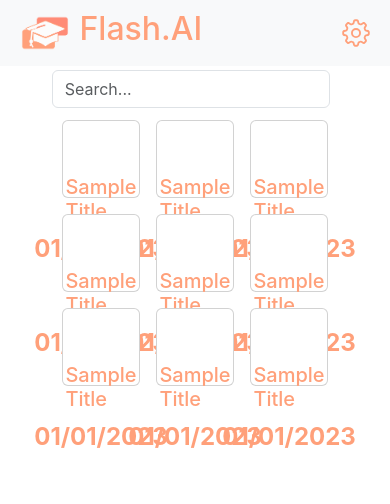
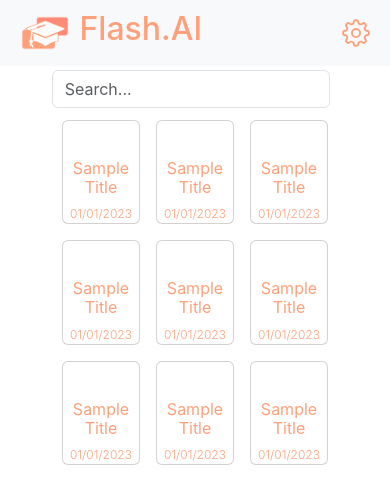
Before and after one commit to Macpickle/Flash.AI, a React (Create React App) app in the folder frontend/: page /home in a window 390 px wide. Shown: the top 504 px of the page. Built offline with nearby package versions, Linux system fonts and the light colour scheme.

Commit message:
updated home page, more accessible, responsive for mobile devices

```diff
--- a/frontend/package.json
+++ b/frontend/package.json
@@ -13,6 +13,7 @@
     "react-icons": "^5.4.0",
     "react-router-dom": "^7.1.5",
     "react-scripts": "5.0.1",
+    "react-tooltip": "^5.28.0",
     "web-vitals": "^2.1.4"
   },
   "scripts": {
--- a/frontend/src/App.js
+++ b/frontend/src/App.js
@@ -5,7 +5,6 @@ import Landing from './pages/Landing';
 import Home from './pages/Home';
 import Login from './pages/Registry/Login';
 import Register from './pages/Registry/Register';
-
 
 import './components/stylesheets/index.css';
 
--- a/frontend/src/pages/Home.js
+++ b/frontend/src/pages/Home.js
@@ -2,31 +2,49 @@ import NavBar from '../components/Navbar';
 import { GoGear } from "react-icons/go";
 import { MdDelete } from "react-icons/md";
 import { IoMdCreate } from "react-icons/io";
+import { Tooltip } from 'react-tooltip';
 
 const testCard = (index) => {
     return (
-        <div className="card doc m-2" key={index} style={{width: '20dvw', height: '20dvw'}}>
-            <div className="hide">
-                <button className = "transparent-button"><IoMdCreate className="icon" size={30} /></button>
-                <button className = "transparent-button"><MdDelete className="icon" size={30} /></button>
+        <div className="card doc m-2 d-flex flex-column justify-content-center align-items-center" key={index} style={{ width: '100%', maxWidth: '20dvw', height: 'auto', aspectRatio: '1/1' }}>
+            <div className="hide d-flex justify-content-end w-100">
+                <button className="transparent-button" data-tooltip-id={`edit-tooltip-${index}`} data-tooltip-content="Edit">
+                    <IoMdCreate className="icon" size={30} />
+                </button>
+                <Tooltip id={`edit-tooltip-${index}`} place="bottom" style={{ fontSize: '0.4em' }} />
+                <button className="transparent-button" data-tooltip-id={`delete-tooltip-${index}`} data-tooltip-content="Delete">
+                    <MdDelete className="icon" size={30} />
+                </button>
+                <Tooltip id={`delete-tooltip-${index}`} place="bottom" style={{ fontSize: '0.4em' }} />
             </div>
 
-            <div className="card-body d-flex flex-column justify-content-center align-items-center">
-                <h5 className="card-title">Sample Title</h5>
-                <p className="card-text">01/01/2023</p>
+            <div className="d-flex flex-column justify-content-center align-items-center flex-grow-1">
+                <h5 className="card-title text-center">Sample Title</h5>
+                <p className="card-text text-center">01/01/2023</p>
             </div>
         </div>
     )
 }
 
 function Home() {
+    function handleDelete() {
+        // Delete document
+    }
+
+    function handleEdit() {
+        // Edit document
+    }
+
     return (
         <div>
             <NavBar>
-                <a href="/settings"><GoGear className="icon-gear" size={30} /></a>
+                <a href="/settings" data-tooltip-id="settings-tooltip" data-tooltip-content="Settings">
+                    <GoGear className="icon-gear" size={30} />
+                </a>
+                <Tooltip id="settings-tooltip" place="bottom" style={{ fontSize: '0.6em' }} />
             </NavBar>
 
-            <div className="container-fluid d-flex flex-column align-items-center" style = {{padding: '1%'}}>
+            <div className="container-fluid d-flex flex-column align-items-center" style={{ padding: '1%' }}>
                 <div className="search-bar w-75 d-flex align-items-center">
                     <input type="text" placeholder="Search..." className="form-control me-2" />
                 </div>
@@ -37,7 +55,6 @@ function Home() {
                     testCard(index)
                 ))}
             </div>
-
         </div>
     );
 }
--- a/frontend/src/stylesheets/index.css
+++ b/frontend/src/stylesheets/index.css
@@ -78,6 +78,16 @@ input[type="checkbox"] {
     transform: scale(1.1);
 }
 
+.card-title {
+    font-size: max(1rem, 2.75vw);
+    font-weight: 400;
+}
+
+.card-text {
+    font-size: max(0.75rem, 1.5vw);
+    font-weight: 300;
+}
+
 .hide {
     visibility: hidden;
     display: flex;
@@ -94,14 +104,16 @@ input[type="checkbox"] {
     transition: all ease-in-out 0.3s;
 }
 
-.doc:hover .hide {
-    visibility: visible;
-    transition: all ease-in-out 0.3s;
-}
-
 .doc:hover {
     color: var(--secondary-design-color);
     transform: scale(1.05);
+}
+
+@media (min-width: 768px) {
+    .doc:hover .hide {
+        visibility: visible;
+        transition: all ease-in-out 0.3s;
+    }
 }
 
 .icon-gear:hover {
```
Also changed, not shown: 1 other file (tests, documents, lock files or other folders).
